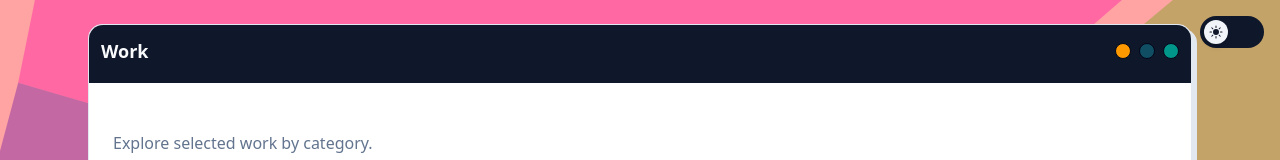
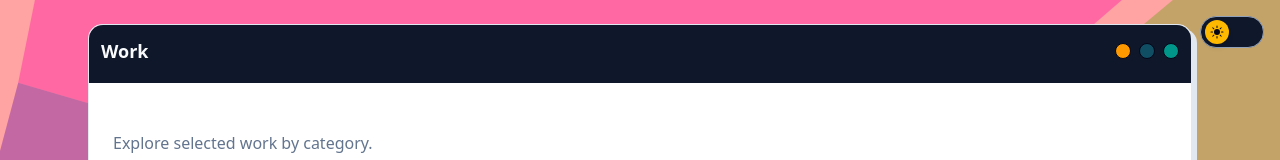
Before and after one commit to MaryBruff/portfolio, a Next.js app: page /work in a window 1280 px wide. Shown: the top 160 px of the page. Built offline with nearby package versions, Linux system fonts and the light colour scheme.

Commit message:
Dark mode icon color changes

```diff
--- a/src/components/DarkModeToggle.tsx
+++ b/src/components/DarkModeToggle.tsx
@@ -22,16 +22,16 @@ function DarkModeToggle() {
   return (
     <div className="fixed top-4 right-4 z-50">
       <div
-        className="w-16 h-8 bg-primary flex items-center rounded-full p-1 cursor-pointer"
+        className="w-16 h-8 bg-primary border border-ring  flex items-center rounded-full p-1 cursor-pointer"
         onClick={toggleDarkMode}
       >
         <motion.div
-          className="w-6 h-6 bg-accent rounded-full shadow-md flex items-center justify-center"
+          className="w-6 h-6 bg-chart-4 rounded-full shadow-md flex items-center justify-center"
           animate={{ x: isDark ? 32 : 0 }} // Translate 32px (w-16 - w-6 - 2*p-1)
           transition={isDark ? spring : bounce}
         >
           <SunIcon
-            className={`w-4 h-4 text-primary transition-opacity duration-300 ${
+            className={`w-4 h-4 text-foreground transition-opacity duration-300 ${
               isDark ? "opacity-0" : "opacity-100"
             }`}
           />
```
